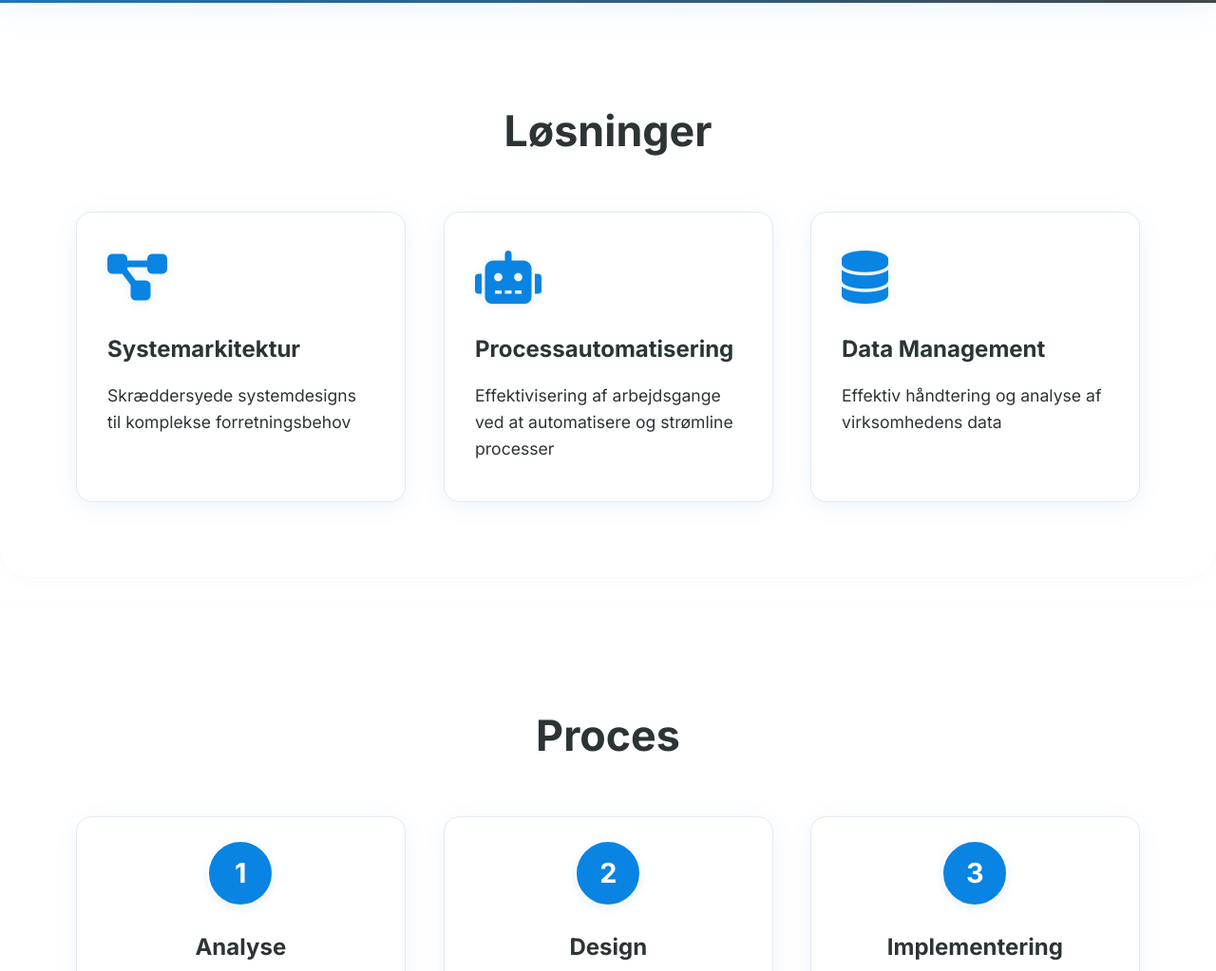
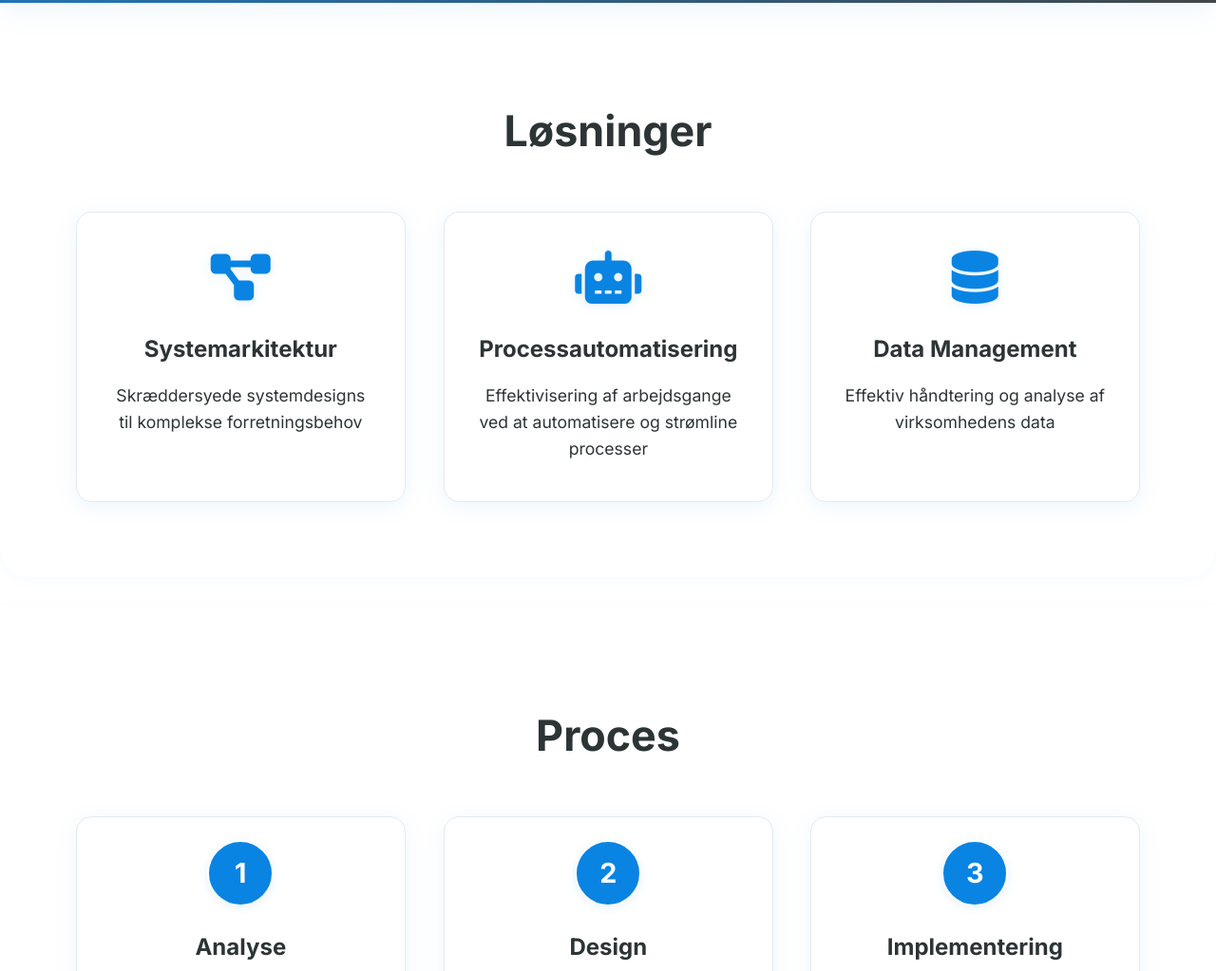
Before and after one commit to Umut93/utechsolutions, a plain HTML site: page index.html in a window 1280 px wide. Shown: the part 905-1928 px from the top of the page at 95% size. Drawn offline with Linux system fonts and the light colour scheme; grey boxes are pictures that could not be loaded.

Commit message:
Add files via upload

```diff
--- a/styles.css
+++ b/styles.css
@@ -201,6 +201,7 @@ body {
     position: relative;
     z-index: 1;
     transition: var(--transition);
+    text-align: center;
 }
 
 .service-card:hover {
@@ -214,6 +215,10 @@ body {
     margin-bottom: 1.8rem;
     font-size: 3.5rem;
     filter: drop-shadow(0 2px 6px rgba(9,132,227,0.10));
+    display: block;
+    margin-left: auto;
+    margin-right: auto;
+    text-align: center;
 }
 
 .service-card h3 {
```
